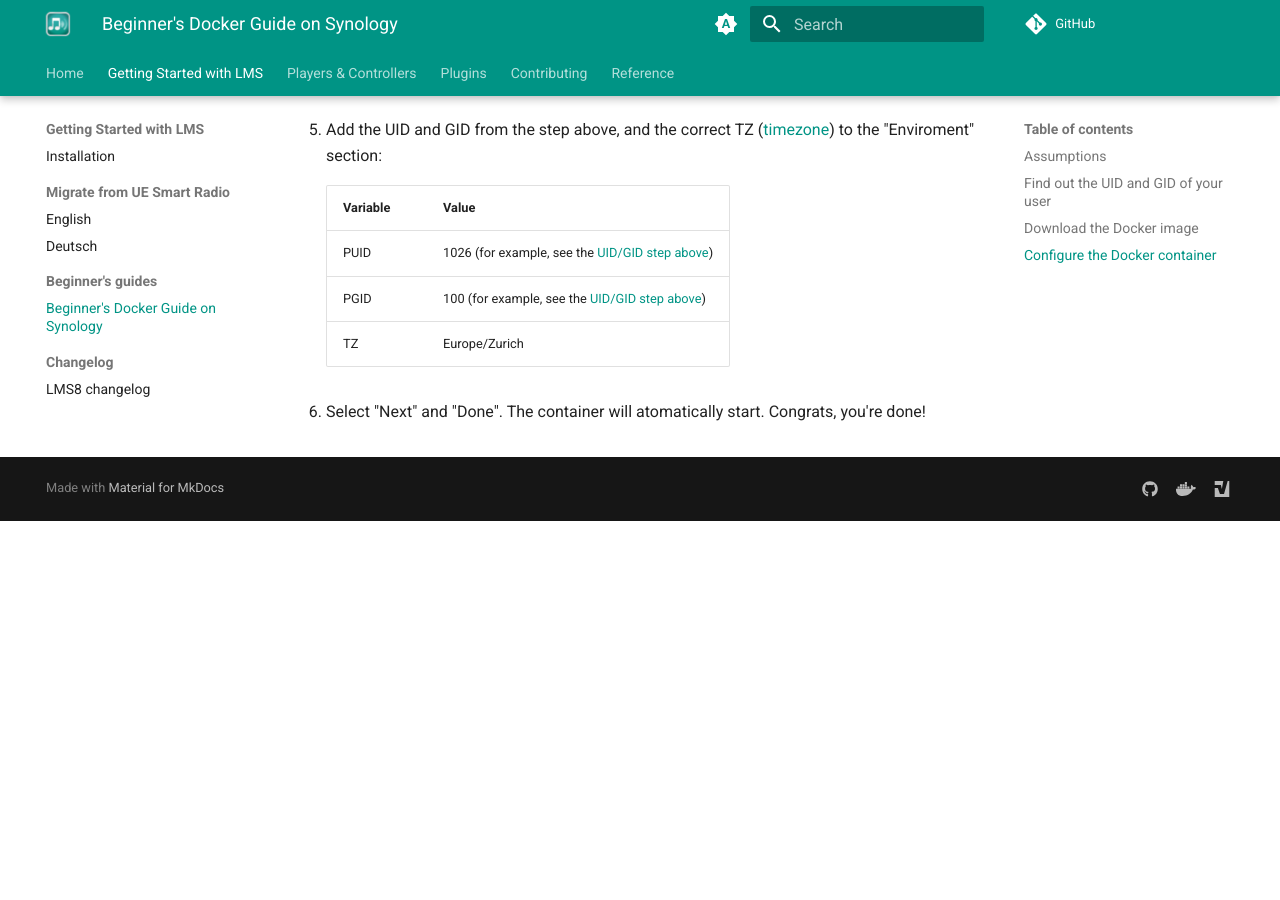
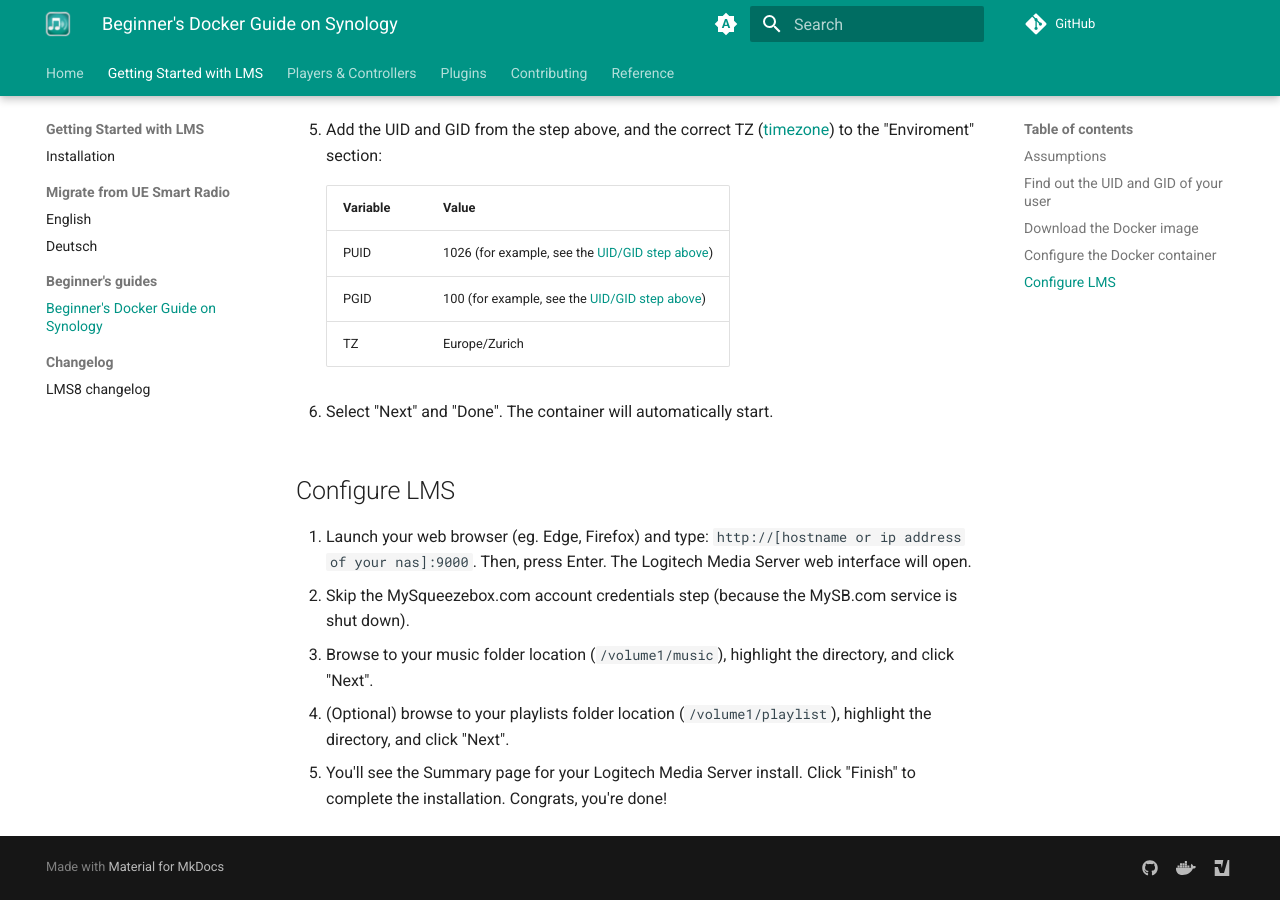
Before and after one commit to LMS-Community/lms-community.github.io, an MkDocs documentation site: the page built from docs/getting-started/beginners-guide-synology-docker.md, in a window 1280 px wide and 900 px high, scrolled down 2255 px. Built offline with MkDocs 1.6.1 and Material for MkDocs 9.7.7, drawn with Linux system fonts in a browser that asks for light colours; comment, search, counter and statistics services are not loaded; before the commit the page ends 2776 px from its top, so only the background shows below that.

Commit message:
Fix typo and add section about LMS configuration

```diff
--- a/docs/getting-started/beginners-guide-synology-docker.md
+++ b/docs/getting-started/beginners-guide-synology-docker.md
@@ -75,4 +75,12 @@
     | PGID | 100 (for example, see the [UID/GID step above](#find-out-the-uid-and-gid-of-your-user)) |
     | TZ | Europe/Zurich |
 
-6. Select "Next" and "Done". The container will atomatically start. Congrats, you're done!
+6. Select "Next" and "Done". The container will automatically start.
+
+## Configure LMS
+
+1. Launch your web browser (eg. Edge, Firefox) and type: `http://[hostname or ip address of your nas]:9000`. Then, press Enter. The Logitech Media Server web interface will open.
+2. Skip the MySqueezebox.com account credentials step (because the MySB.com service is shut down).
+3. Browse to your music folder location (`/volume1/music`), highlight the directory, and click "Next".
+4. (Optional) browse to your playlists folder location (`/volume1/playlist`), highlight the directory, and click "Next".
+5. You'll see the Summary page for your Logitech Media Server install. Click "Finish" to complete the installation. Congrats, you're done!
```
